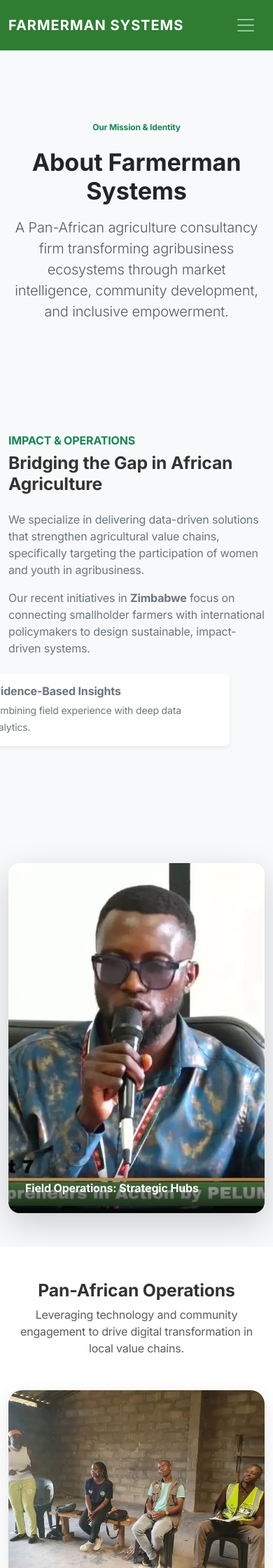
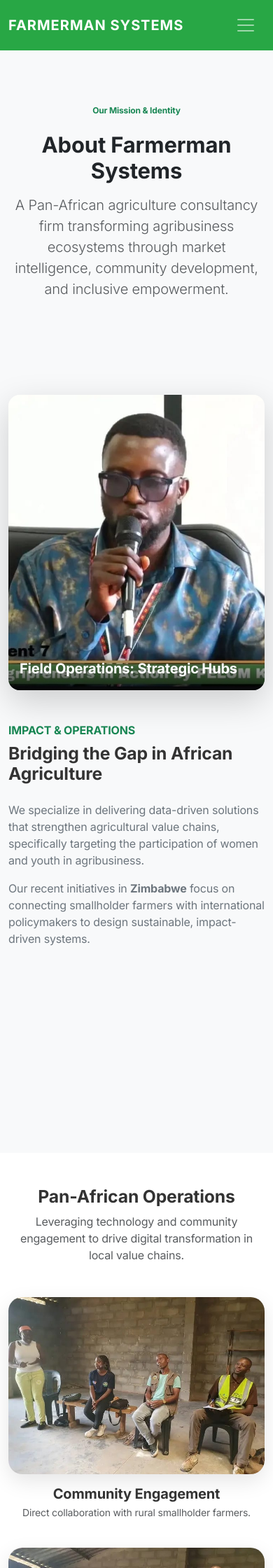
Before and after one commit to delstarford123/FARMERMA-SYSTEMS, a Flask app: page /about in a window 390 px wide. Shown: the top 2240 px of the page at 70% size. Run offline with Flask 3, Linux system fonts and the light colour scheme; data that the repository does not hold is empty; some libraries are stand-ins or nearby versions.

Commit message:
Feature: Added custom launcher icon, animated splash screen, and mobile-responsive About Us page

```diff
--- a/main.py
+++ b/main.py
@@ -418,7 +418,7 @@ def about_us(): return render_template('about us.html')
 def impact_initiatives(): return render_template('impact&initiatives.html')
 
 @app.route('/pricing')
-def pricing_subscription(): return render_template('pricing.html')
+def pricing_subscription(): return render_template('pricing&subscription.html')
 
 @app.route('/contact', methods=['GET', 'POST'])
 def contact_us():
--- a/templates/about us.html
+++ b/templates/about us.html
@@ -4,7 +4,9 @@
 <style>
     :root {
         --glass-bg: rgba(255, 255, 255, 0.8);
+        --plant-green: #28a745; /* Added fallback in case var isn't defined globally */
     }
+
     /* Typewriter Cursor */
     .typewriter-cursor {
         display: inline-block;
@@ -29,28 +31,56 @@
         background: #f8f9fa;
     }
 
-    /* Operations Gallery Styling */
+    /* Fluid Responsive Containers */
+    .about-image {
+        /* Scales dynamically between 300px on mobile and 500px on desktop */
+        height: clamp(300px, 50vh, 500px);
+        border-radius: 1rem;
+    }
+
     .op-img-container {
+        /* Scales dynamically between 200px on mobile and 300px on desktop */
+        height: clamp(200px, 30vh, 300px);
         border-radius: 20px;
         overflow: hidden;
-        height: 300px;
         box-shadow: 0 10px 30px rgba(0,0,0,0.1);
     }
+
     .op-img-container img {
         width: 100%;
         height: 100%;
         object-fit: cover;
+    }
+
+    .founder-frame {
+        /* Scales dynamically between 200px on mobile and 280px on desktop */
+        width: clamp(200px, 50vw, 280px);
+        height: clamp(200px, 50vw, 280px);
+    }
+
+    /* Responsive button wrapping */
+    .btn-group-responsive {
+        display: flex;
+        gap: 1rem;
+        flex-wrap: wrap;
+        justify-content: center;
+    }
+
+    @media (min-width: 992px) {
+        .btn-group-responsive {
+            justify-content: flex-start;
+        }
     }
 </style>
 {% endblock %}
 
 {% block content %}
 <section class="bg-light py-5 overflow-hidden position-relative">
-    <div class="container py-5">
+    <div class="container py-4 py-md-5">
         <div class="row justify-content-center text-center">
-            <div class="col-lg-10">
+            <div class="col-12 col-lg-10 px-3">
                 <span class="badge bg-soft-success text-success px-3 py-2 rounded-pill mb-3 reveal-up">Our Mission & Identity</span>
-                <h1 class="display-4 fw-bold text-dark mb-3 main-title">About Farmerman Systems</h1>
+                <h1 class="display-5 display-md-4 fw-bold text-dark mb-3 main-title">About Farmerman Systems</h1>
                 <p class="lead text-muted main-lead mx-auto" style="max-width: 800px;">
                     A Pan-African agriculture consultancy firm transforming agribusiness ecosystems through market intelligence, community development, and inclusive empowerment.
                 </p>
@@ -61,8 +91,8 @@
 
 <section class="py-5 overflow-hidden">
     <div class="container">
-        <div class="row g-5 align-items-center">
-            <div class="col-lg-6">
+        <div class="row g-4 g-lg-5 align-items-center">
+            <div class="col-12 col-lg-6 order-2 order-lg-1">
                 <h6 class="text-success fw-bold text-uppercase mb-2 reveal-left">Impact & Operations</h6>
                 <h2 class="fw-bold mb-4 sub-title">Bridging the Gap in African Agriculture</h2>
                 <div class="about-text text-secondary">
@@ -81,11 +111,11 @@
                     </div>
                 </div>
             </div>
-            <div class="col-lg-6">
-                <div class="about-image rounded-4 shadow-lg overflow-hidden position-relative" style="height: 500px;">
+            <div class="col-12 col-lg-6 order-1 order-lg-2 mb-4 mb-lg-0">
+                <div class="about-image shadow-lg overflow-hidden position-relative w-100">
                     <img src="{{ url_for('static', filename='2.jpeg') }}" alt="Field Operations" class="w-100 h-100 object-fit-cover hover-zoom">
-                    <div class="position-absolute bottom-0 start-0 w-100 p-4 text-white" style="background: linear-gradient(transparent, rgba(0,0,0,0.8));">
-                        <p class="mb-0 fw-bold">Field Operations: Strategic Hubs</p>
+                    <div class="position-absolute bottom-0 start-0 w-100 p-3 p-md-4 text-white" style="background: linear-gradient(transparent, rgba(0,0,0,0.8));">
+                        <p class="mb-0 fw-bold fs-5">Field Operations: Strategic Hubs</p>
                     </div>
                 </div>
             </div>
@@ -95,64 +125,64 @@
 
 <section class="py-5 bg-white">
     <div class="container">
-        <div class="text-center mb-5">
+        <div class="text-center mb-5 px-3">
             <h2 class="fw-bold section-title">Pan-African Operations</h2>
             <p class="text-muted mx-auto" style="max-width: 600px;">Leveraging technology and community engagement to drive digital transformation in local value chains.</p>
         </div>
-        <div class="row g-4">
-            <div class="col-md-4 op-card" data-aos="fade-up">
+        <div class="row g-4 justify-content-center">
+            <div class="col-12 col-sm-8 col-md-4 op-card" data-aos="fade-up">
                 <div class="op-img-container">
-                    <img src="{{ url_for('static', filename='3.jpeg') }}" alt="Activity 3" class="hover-zoom">
+                    <img src="{{ url_for('static', filename='3.jpeg') }}" alt="Community Engagement" class="hover-zoom">
                 </div>
-                <h5 class="fw-bold mt-3 mb-1">Community Engagement</h5>
-                <p class="small text-muted">Direct collaboration with rural smallholder farmers.</p>
+                <h5 class="fw-bold mt-3 mb-1 text-center text-md-start">Community Engagement</h5>
+                <p class="small text-muted text-center text-md-start">Direct collaboration with rural smallholder farmers.</p>
             </div>
-            <div class="col-md-4 op-card" data-aos="fade-up" data-aos-delay="100">
+            <div class="col-12 col-sm-8 col-md-4 op-card" data-aos="fade-up" data-aos-delay="100">
                 <div class="op-img-container">
-                    <img src="{{ url_for('static', filename='4.jpeg') }}" alt="Activity 4" class="hover-zoom">
+                    <img src="{{ url_for('static', filename='4.jpeg') }}" alt="Market Data Collection" class="hover-zoom">
                 </div>
-                <h5 class="fw-bold mt-3 mb-1">Market Data Collection</h5>
-                <p class="small text-muted">Generating real-time intelligence for better pricing.</p>
+                <h5 class="fw-bold mt-3 mb-1 text-center text-md-start">Market Data Collection</h5>
+                <p class="small text-muted text-center text-md-start">Generating real-time intelligence for better pricing.</p>
             </div>
-            <div class="col-md-4 op-card" data-aos="fade-up" data-aos-delay="200">
+            <div class="col-12 col-sm-8 col-md-4 op-card" data-aos="fade-up" data-aos-delay="200">
                 <div class="op-img-container">
-                    <img src="{{ url_for('static', filename='5.jpeg') }}" alt="Activity 5" class="hover-zoom">
+                    <img src="{{ url_for('static', filename='5.jpeg') }}" alt="Tech Integration" class="hover-zoom">
                 </div>
-                <h5 class="fw-bold mt-3 mb-1">Tech Integration</h5>
-                <p class="small text-muted">Building a digital ecosystem for agribusiness.</p>
+                <h5 class="fw-bold mt-3 mb-1 text-center text-md-start">Tech Integration</h5>
+                <p class="small text-muted text-center text-md-start">Building a digital ecosystem for agribusiness.</p>
             </div>
         </div>
     </div>
 </section>
 
 <section class="py-5 bg-dark text-white position-relative">
-    <div class="container py-5">
+    <div class="container py-4 py-md-5">
         <div class="row g-5 align-items-center">
-            <div class="col-lg-4 text-center">
+            <div class="col-12 col-lg-4 text-center">
                 <div class="founder-img-wrapper position-relative">
-                    <div class="rounded-circle overflow-hidden mx-auto border border-4 border-success shadow-lg" style="width: 280px; height: 280px;">
-                        <img src="{{ url_for('static', filename='1.jpeg') }}" alt="Obanni - Founder" class="w-100 h-100 object-fit-cover founder-img">
+                    <div class="founder-frame rounded-circle overflow-hidden mx-auto border border-4 border-success shadow-lg">
+                        <img src="{{ url_for('static', filename='1.jpeg') }}" alt="Delstarford Isaiah - Founder" class="w-100 h-100 object-fit-cover founder-img">
                     </div>
                     <div class="mt-4">
-                        <h4 class="fw-bold mb-1 founder-name">Sobanni</h4>
+                        <h4 class="fw-bold mb-1 founder-name">Farmerman Sobani</h4>
                         <p class="text-success mb-0 founder-title">Founder & Director</p>
-                        <p class="small text-muted mt-2">Agribusiness Economist | AI Engineer</p>
+                        <p class="small text-muted mt-2">Agribusiness Economist</p>
                     </div>
                 </div>
             </div>
-            <div class="col-lg-8">
+            <div class="col-12 col-lg-8 text-center text-lg-start">
                 <h3 class="fw-bold mb-4 display-6">
                     <span id="typewriter-text"></span><span class="typewriter-cursor">|</span>
                 </h3>
-                <div class="founder-details text-light-50">
+                <div class="founder-details text-light-50 px-2 px-lg-0">
                     <p class="lead text-white">I am a Pan-African innovator passionate about bridging the gap between agriculture, development finance, and digital transformation.</p>
                     <p>With expertise as an AI Engineer and Fullstack Developer, I drive the technical vision of <strong>Delstarford Works</strong> and <strong>Farmerman Systems</strong>. My goal is to build globally competitive African agricultural economies through evidence-based policies and innovative agribusiness systems.</p>
 
-                    <div class="p-4 mt-4 rounded-3 border-start border-success border-4" style="background: rgba(255,255,255,0.05);">
+                    <div class="p-3 p-md-4 mt-4 rounded-3 border-start border-success border-4 text-start" style="background: rgba(255,255,255,0.05);">
                         <p class="fst-italic mb-0 quote">"I am always open to collaborating with NGOs, government institutions, and private sector partners to create sustainable agricultural impact across Africa."</p>
                     </div>
 
-                    <div class="mt-4 d-flex gap-3 flex-wrap">
+                    <div class="mt-4 btn-group-responsive">
                         <a href="/contact" class="btn btn-success px-4 py-2 rounded-pill contact-btn">Collaborate With Us</a>
                         <a href="/services" class="btn btn-outline-light px-4 py-2 rounded-pill">Our Services</a>
                     </div>
@@ -173,7 +203,7 @@
 
     // Initial Load Timeline
     const tl = gsap.timeline();
-    tl.from(".main-title", { y: 50, opacity: 0, duration: 1, ease: "back.out(1.7)" })
+    tl.from(".main-title", { y: 30, opacity: 0, duration: 1, ease: "back.out(1.7)" })
       .from(".main-lead", { opacity: 0, duration: 1 }, "-=0.5")
       .from(".reveal-up", { scale: 0.8, opacity: 0, duration: 0.5 }, "-=0.8");
 
@@ -186,7 +216,7 @@
     // Activity Image Gallery (Staggered Entrance)
     gsap.from(".op-card", {
         scrollTrigger: { trigger: ".op-card", start: "top 85%" },
-        y: 100, opacity: 0, duration: 0.8, stagger: 0.2, ease: "power2.out"
+        y: 50, opacity: 0, duration: 0.8, stagger: 0.2, ease: "power2.out"
     });
 
     // Founder Reveal
@@ -205,7 +235,7 @@
     // Stat Cards
     gsap.from(".stat-card", {
         scrollTrigger: { trigger: ".stat-card", start: "top 90%" },
-        x: -50, opacity: 0, duration: 0.6, stagger: 0.2
+        x: -30, opacity: 0, duration: 0.6, stagger: 0.2
     });
 </script>
 {% endblock %}
```
